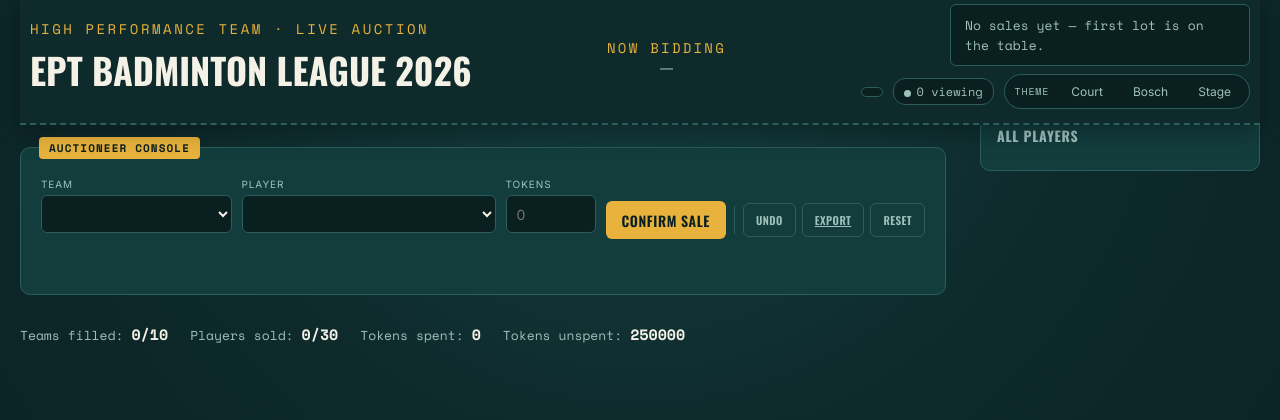
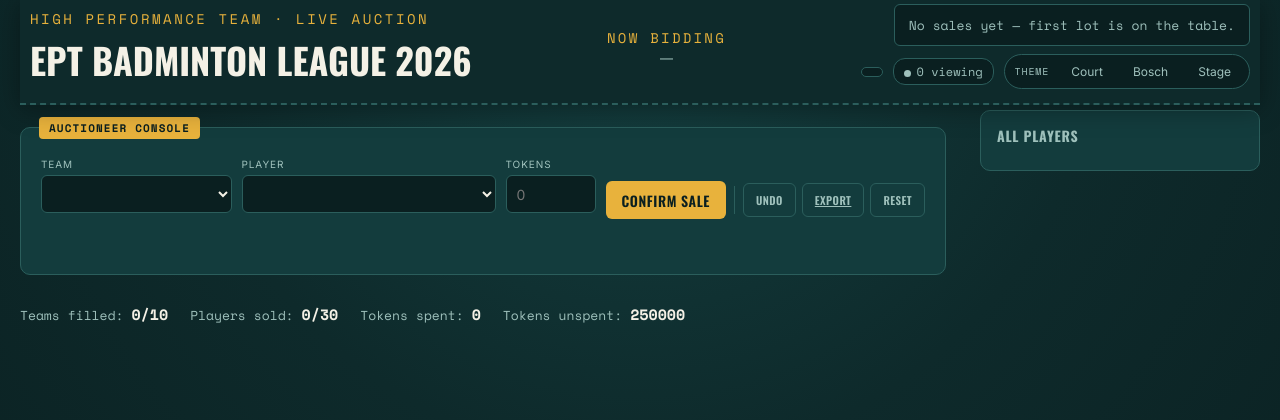
Before and after one commit to ShamanBhat/Auction_App, a Flask app: page / in a window 1280 px wide. Shown: the top 420 px of the page. Run offline with Flask 3, Linux system fonts and the light colour scheme; data that the repository does not hold is empty; parts of the project's set-up code (start-up, migrations or seed data) failed here and were passed over.

Commit message:
feat: make ticker into single line

```diff
--- a/static/style.css
+++ b/static/style.css
@@ -93,7 +93,8 @@ footer{
 .eyebrow{font-family:'Space Mono',monospace;font-size:14px;letter-spacing:.18em;color:var(--gold);text-transform:uppercase;}
 h1{font-family:'Oswald',sans-serif;font-weight:700;font-size:36px;margin:4px 0 0;text-transform:uppercase;}
 .ticker{font-family:'Space Mono',monospace;font-size:13px;color:var(--text-dim);background:var(--court-deep);
-  border:1px solid var(--line);border-radius:6px;padding:10px 14px;min-width:200px;max-width:300px;}
+  border:1px solid var(--line);border-radius:6px;padding:10px 14px;min-width:200px;width:max-content;max-width:45vw;
+  white-space:nowrap;overflow:hidden;text-overflow:ellipsis;}
 .ticker b{color:var(--gold);font-weight:700;}
 .summary-bar{display:flex;gap:22px;flex-wrap:wrap;margin-bottom:18px;font-family:'Space Mono',monospace;font-size:13px;color:var(--text-dim);}
 .summary-bar b{color:var(--shuttle);font-size:15px;}
```
